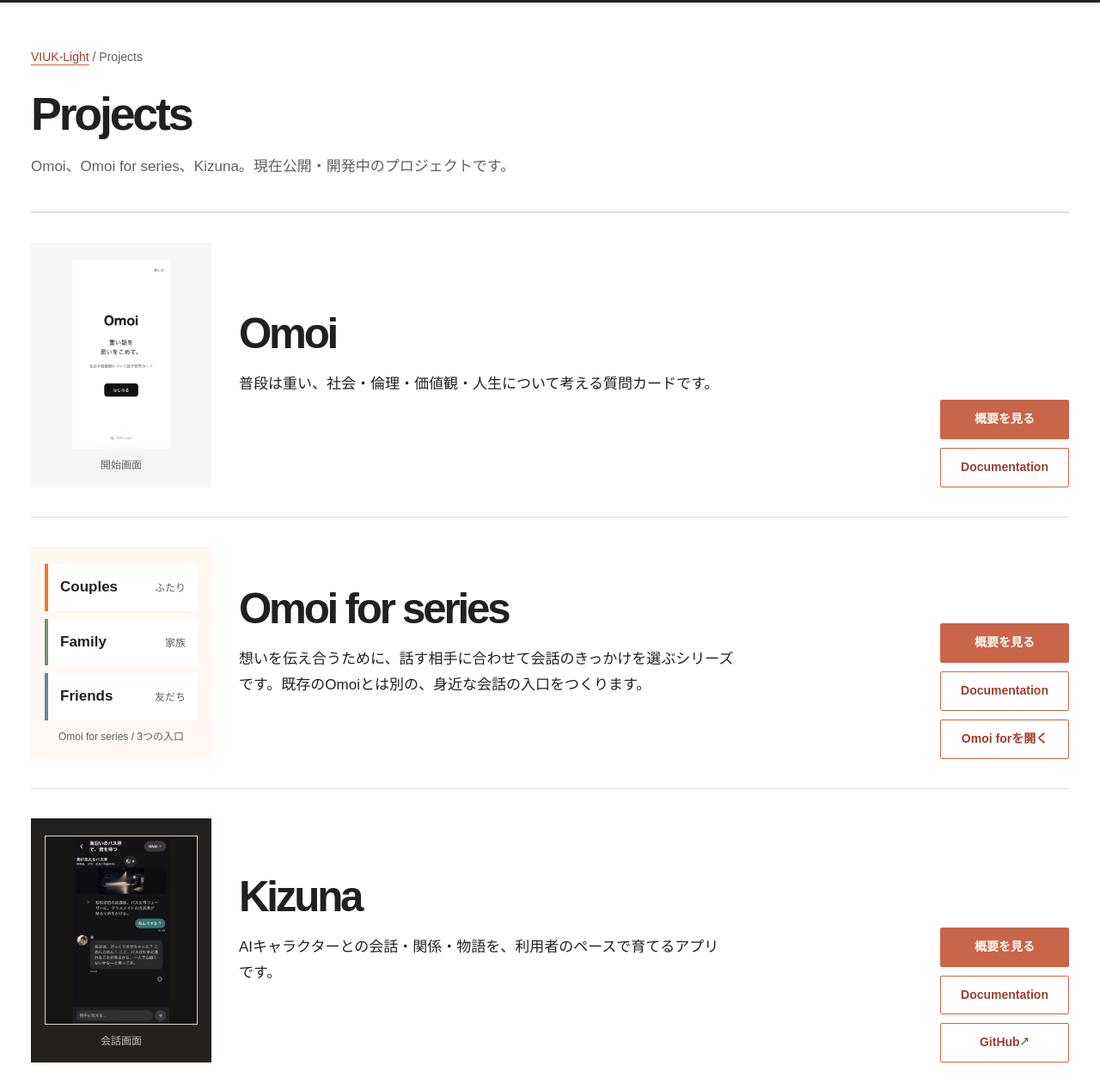
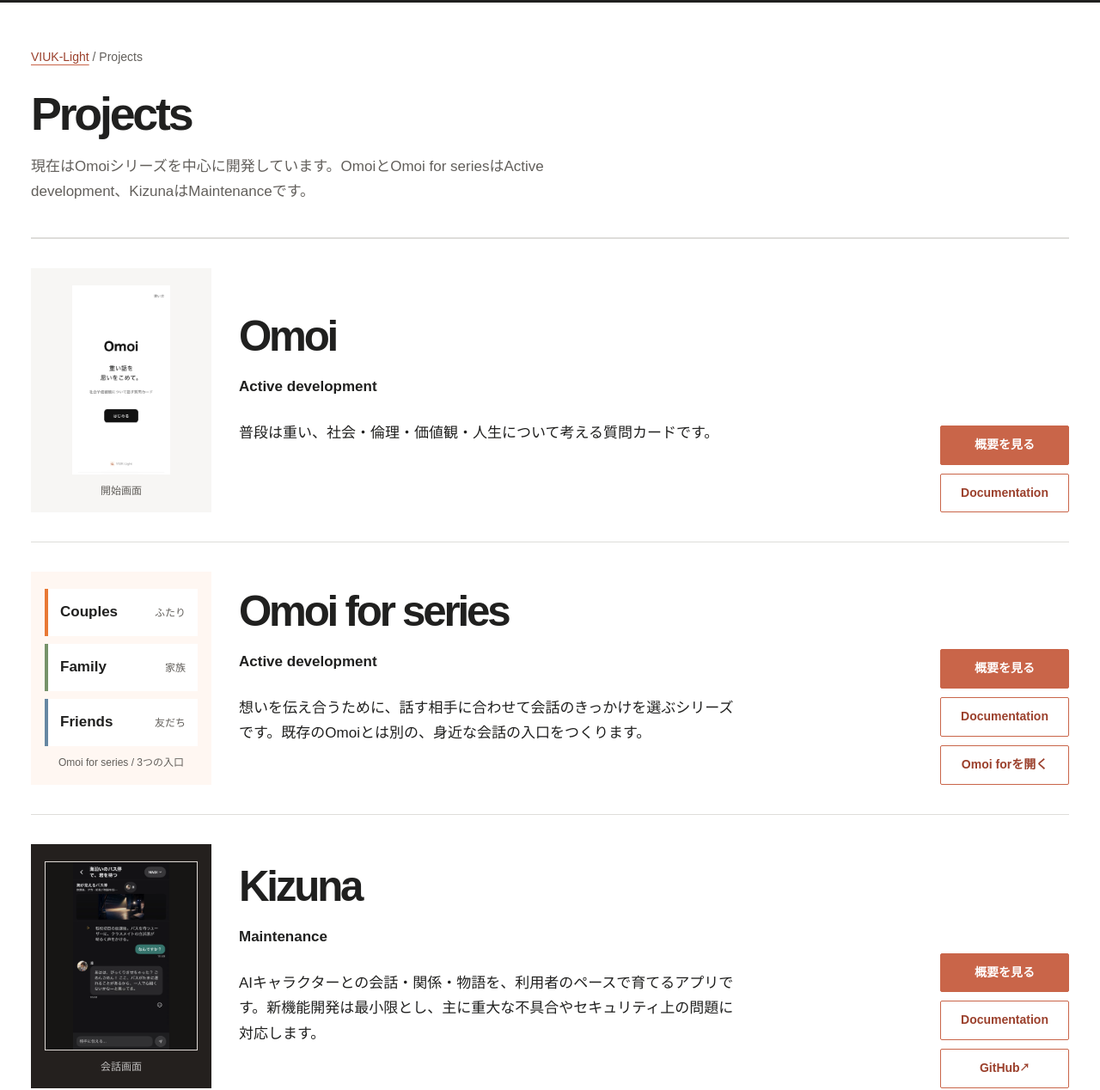
Before and after one commit to VIUK-Light/VIUK-Light.github.io, a plain HTML site: page projects.html in a window 1280 px wide. Shown: the part 59-1327 px from the top of the page at 86% size. Drawn offline with Linux system fonts and the light colour scheme.

Commit message:
Publish explicit project development statuses

```diff
--- a/projects.html
+++ b/projects.html
@@ -4,7 +4,7 @@
   <meta charset="utf-8">
   <meta name="viewport" content="width=device-width, initial-scale=1">
   <title>Projects — VIUK-Light</title>
-  <meta name="description" content="VIUK-Lightが公開・開発しているOmoi、Omoi for series、Kizunaのプロジェクト一覧です。">
+  <meta name="description" content="VIUK-Lightの公開プロジェクト一覧。OmoiとOmoi for seriesはActive development、KizunaはMaintenanceです。">
   <link rel="canonical" href="https://viuk-light.org/projects.html">
   <link rel="icon" href="assets/viuk-light-logo.png?v=20260825" type="image/png">
   <link rel="stylesheet" href="style.css?v=20260830-expanded">
@@ -30,7 +30,7 @@
       <div class="page-intro-copy">
         <p class="breadcrumb"><a href="index.html">VIUK-Light</a> / Projects</p>
         <h1>Projects</h1>
-        <p class="hero-lead">Omoi、Omoi for series、Kizuna。現在公開・開発中のプロジェクトです。</p>
+        <p class="hero-lead">現在はOmoiシリーズを中心に開発しています。OmoiとOmoi for seriesはActive development、KizunaはMaintenanceです。</p>
       </div>
     </section>
 
@@ -41,6 +41,7 @@
           <figure class="project-directory-media"><img src="assets/omoi/01-start.webp" alt="Omoiの開始画面。使い方と、はじめるボタンが表示されている。"><figcaption>開始画面</figcaption></figure>
           <div class="project-directory-copy">
             <div class="project-directory-title"><h2>Omoi</h2></div>
+            <p><strong>Active development</strong></p>
             <p>普段は重い、社会・倫理・価値観・人生について考える質問カードです。</p>
           </div>
           <div class="project-directory-actions"><a class="button primary" href="omoi.html">概要を見る</a><a class="button secondary" href="omoi-docs.html">Documentation</a></div>
@@ -58,6 +59,7 @@
           </figure>
           <div class="project-directory-copy">
             <div class="project-directory-title"><h2>Omoi for series</h2></div>
+            <p><strong>Active development</strong></p>
             <p>想いを伝え合うために、話す相手に合わせて会話のきっかけを選ぶシリーズです。既存のOmoiとは別の、身近な会話の入口をつくります。</p>
           </div>
           <div class="project-directory-actions"><a class="button primary" href="omoi-for.html">概要を見る</a><a class="button secondary" href="omoi-for-docs.html">Documentation</a><a class="button secondary" href="https://omoi-for.viuk-light.org/">Omoi forを開く</a></div>
@@ -68,7 +70,8 @@
           <figure class="project-directory-media"><img src="assets/kizuna/conversation.webp" alt="Kizunaの会話画面。AIキャラクターとの会話と物語の場面が表示されている。"><figcaption>会話画面</figcaption></figure>
           <div class="project-directory-copy">
             <div class="project-directory-title"><h2>Kizuna</h2></div>
-            <p>AIキャラクターとの会話・関係・物語を、利用者のペースで育てるアプリです。</p>
+            <p><strong>Maintenance</strong></p>
+            <p>AIキャラクターとの会話・関係・物語を、利用者のペースで育てるアプリです。新機能開発は最小限とし、主に重大な不具合やセキュリティ上の問題に対応します。</p>
           </div>
           <div class="project-directory-actions"><a class="button primary" href="kizuna.html">概要を見る</a><a class="button secondary" href="kizuna-docs.html">Documentation</a><a class="button secondary external" href="https://github.com/VIUK-Light/Kizuna">GitHub</a></div>
         </article>
```
